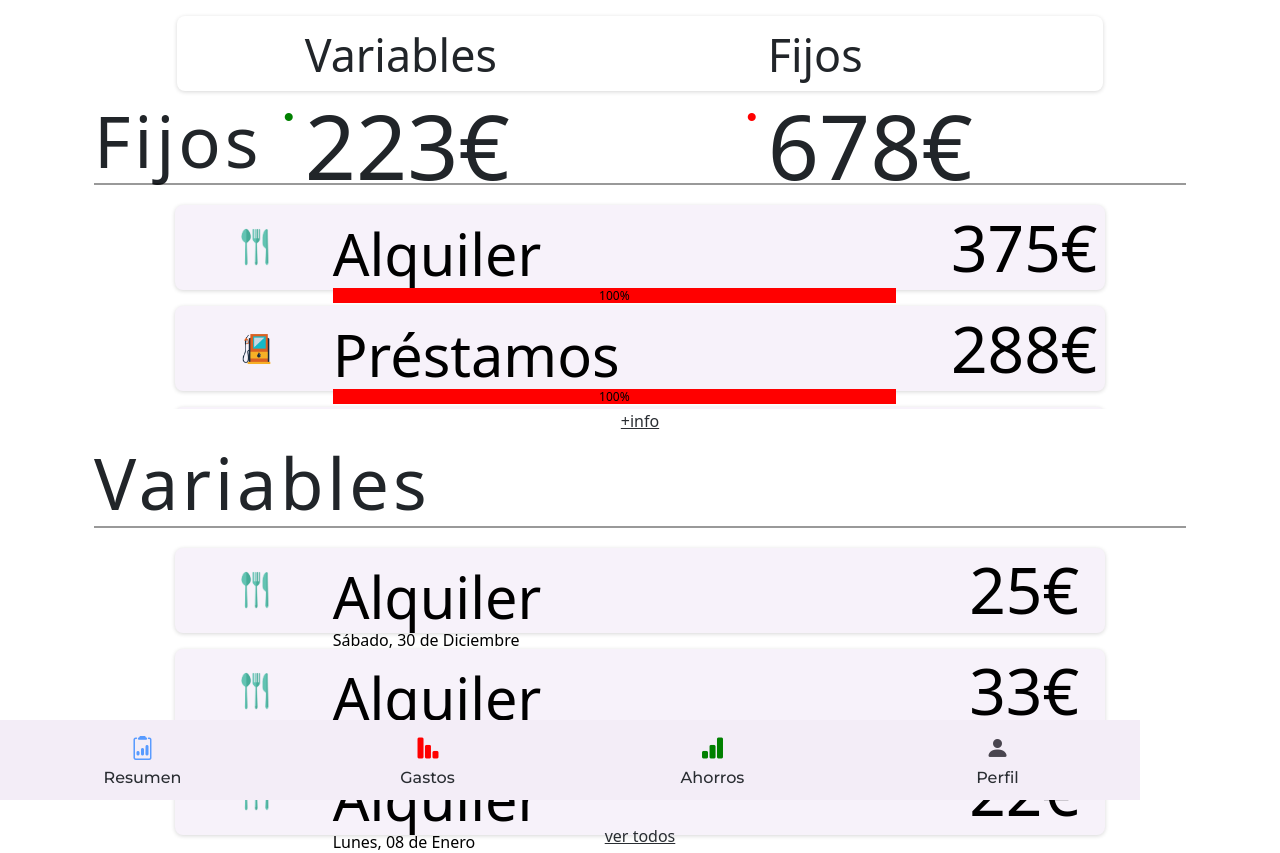
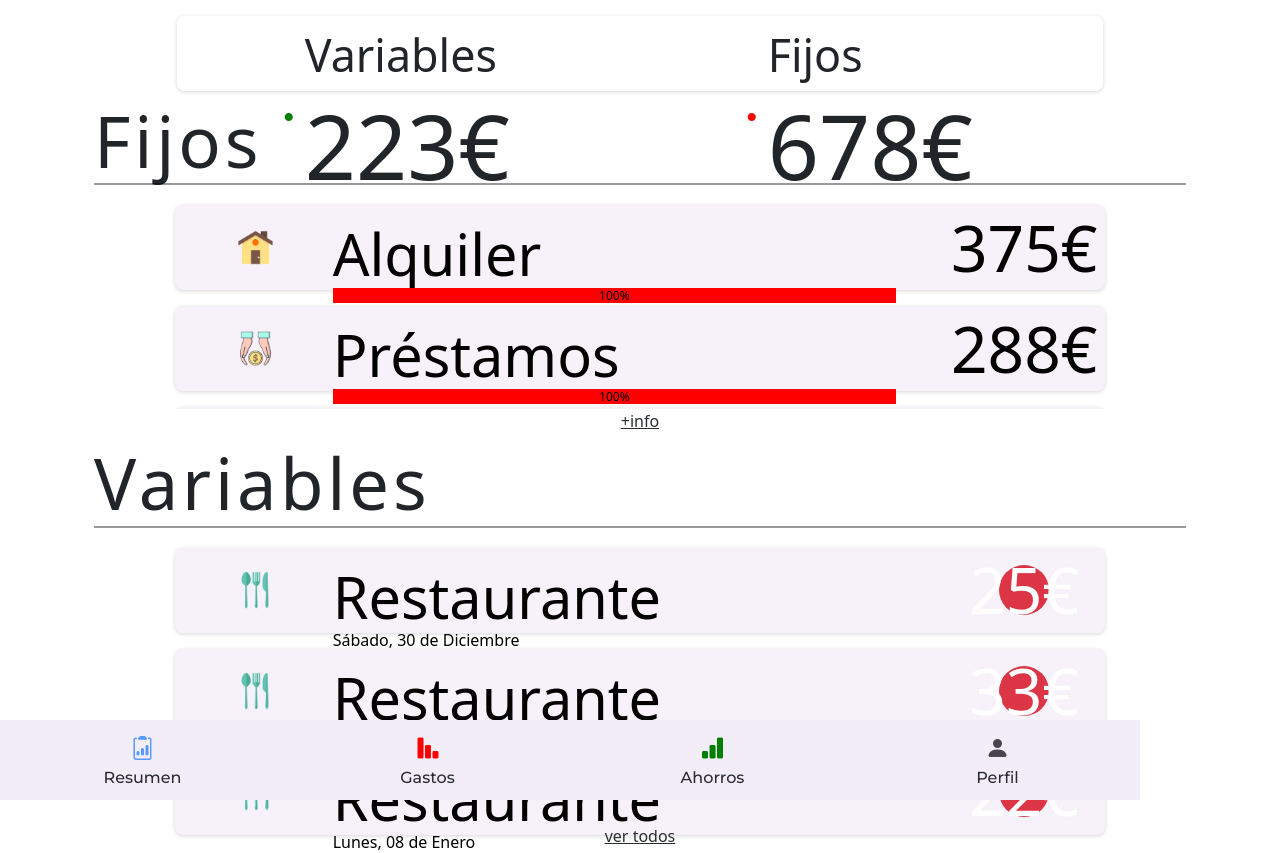
Before and after one commit to RobertoCarrera/MyTique, an Angular app: page /gastos in a window 1280 px wide. Built offline with nearby package versions, Linux system fonts and the light colour scheme.

Commit message:
Added one last style

```diff
--- a/src/app/components/outcome-card/outcome-card.component.css
+++ b/src/app/components/outcome-card/outcome-card.component.css
@@ -40,3 +40,17 @@
     background-color: red;
     color: black;
 }
+
+.variable_quantity{
+
+    font-size: 5vw;
+    color: white;
+}
+
+.variable_bg{
+
+    height: 50px;
+    width: 50px;
+
+    border-radius: 50%;
+}
--- a/src/app/components/outcome-card/outcome-card.component.html
+++ b/src/app/components/outcome-card/outcome-card.component.html
@@ -48,8 +48,8 @@
                 </div>
                 <div class="col-2 center_it">
                     <div class="row">
-                        <div class="col-12 center_it">
-                            <h3 class="m-0 outcome_quantity">{{variable_outcome.quantity}}€</h3>
+                        <div class="col-12 center_it variable_bg bg-danger">
+                            <h3 class="m-0 variable_quantity">{{variable_outcome.quantity}}€</h3>
                         </div>
                     </div>
                 </div>
--- a/src/app/services/categories.service.ts
+++ b/src/app/services/categories.service.ts
@@ -9,23 +9,27 @@ export class CategoriesService{
   categories: Category[] = [
     {
       name: 'Alquiler',
-      icon: './../../../assets/icons/restaurant.png'
+      icon: './../../../assets/icons/rent.png'
     },
     {
       name: 'Préstamos',
-      icon: './../../../assets/icons/gas.png'
+      icon: './../../../assets/icons/loan.png'
     },
     {
       name: 'Comida',
-      icon: './../../../assets/icons/book.png'
+      icon: './../../../assets/icons/food.png'
     },
     {
       name: 'Electricidad',
-      icon: './../../../assets/icons/plane.png'
+      icon: './../../../assets/icons/electricity.png'
     },
     {
       name: ' Agua',
-      icon: './../../../assets/icons/videogames.png'
+      icon: './../../../assets/icons/water.png'
+    },
+    {
+      name: ' Restaurante',
+      icon: './../../../assets/icons/restaurant.png'
     }
   ];
 
--- a/src/app/services/outcomes.service.ts
+++ b/src/app/services/outcomes.service.ts
@@ -46,47 +46,47 @@ export class OutcomesService{
 
     this.variables = [
       {
-        category: this.categories[0],
+        category: this.categories[5],
         quantity: 25,
         date: new Date(2023, 11, 30)
       },
       {
-        category: this.categories[0],
+        category: this.categories[5],
         quantity: 33,
         date: new Date(2024, 0, 4)
       },
       {
-        category: this.categories[0],
+        category: this.categories[5],
         quantity: 22,
         date: new Date(2024, 0, 8)
       },
       {
-        category: this.categories[0],
+        category: this.categories[5],
         quantity: 23,
         date: new Date(2024, 0, 7)
       },
       {
-        category: this.categories[0],
+        category: this.categories[5],
         quantity: 15,
         date: new Date(2024, 0, 5)
       },
       {
-        category: this.categories[0],
+        category: this.categories[5],
         quantity: 12,
         date: new Date(2024, 0, 5)
       },
       {
-        category: this.categories[0],
+        category: this.categories[5],
         quantity: 11,
         date: new Date(2024, 0, 2)
       },
       {
-        category: this.categories[0],
+        category: this.categories[5],
         quantity: 19,
         date: new Date(2024, 0, 2)
       },
       {
-        category: this.categories[0],
+        category: this.categories[5],
         quantity: 21,
         date: new Date(2024, 0, 2)
       }
```
